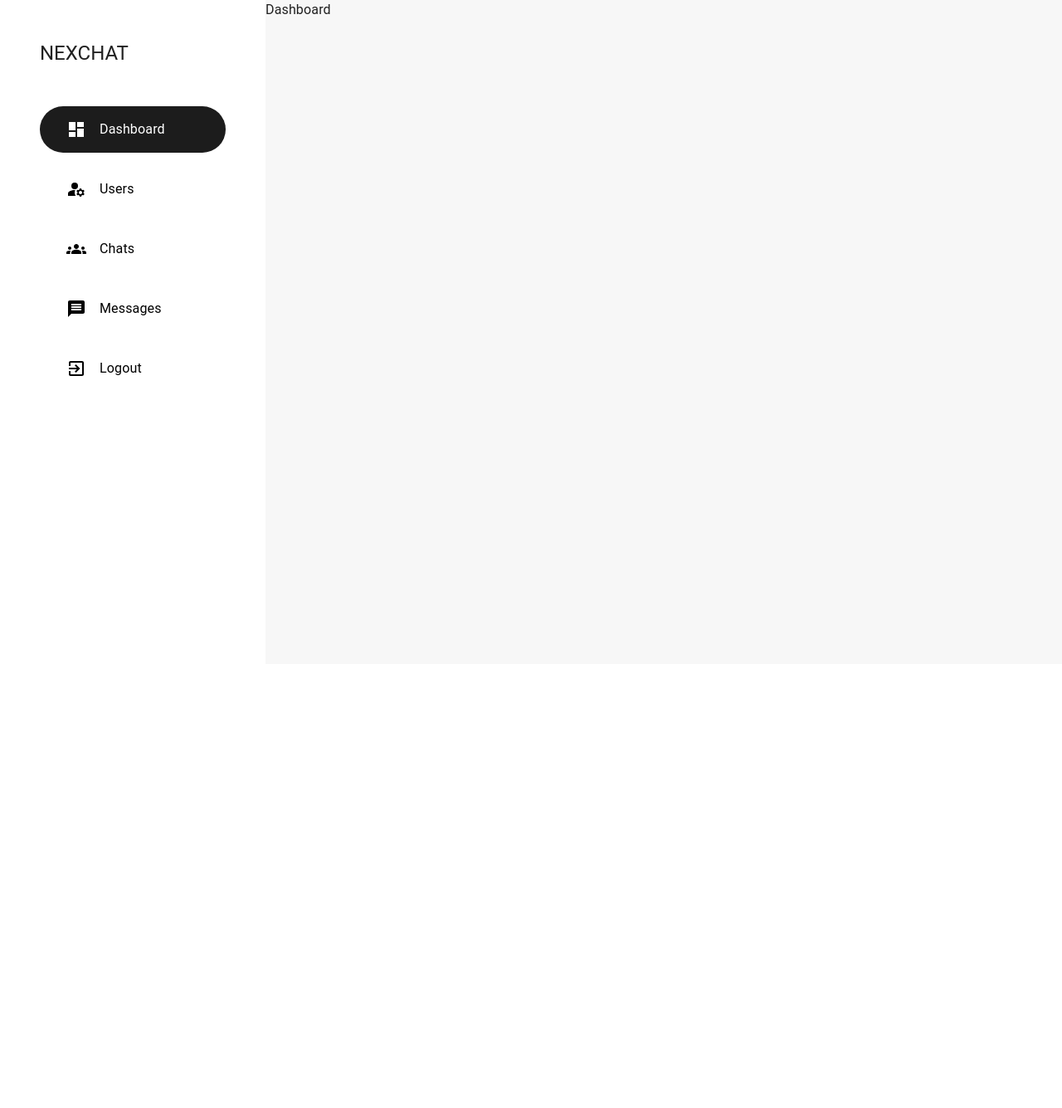
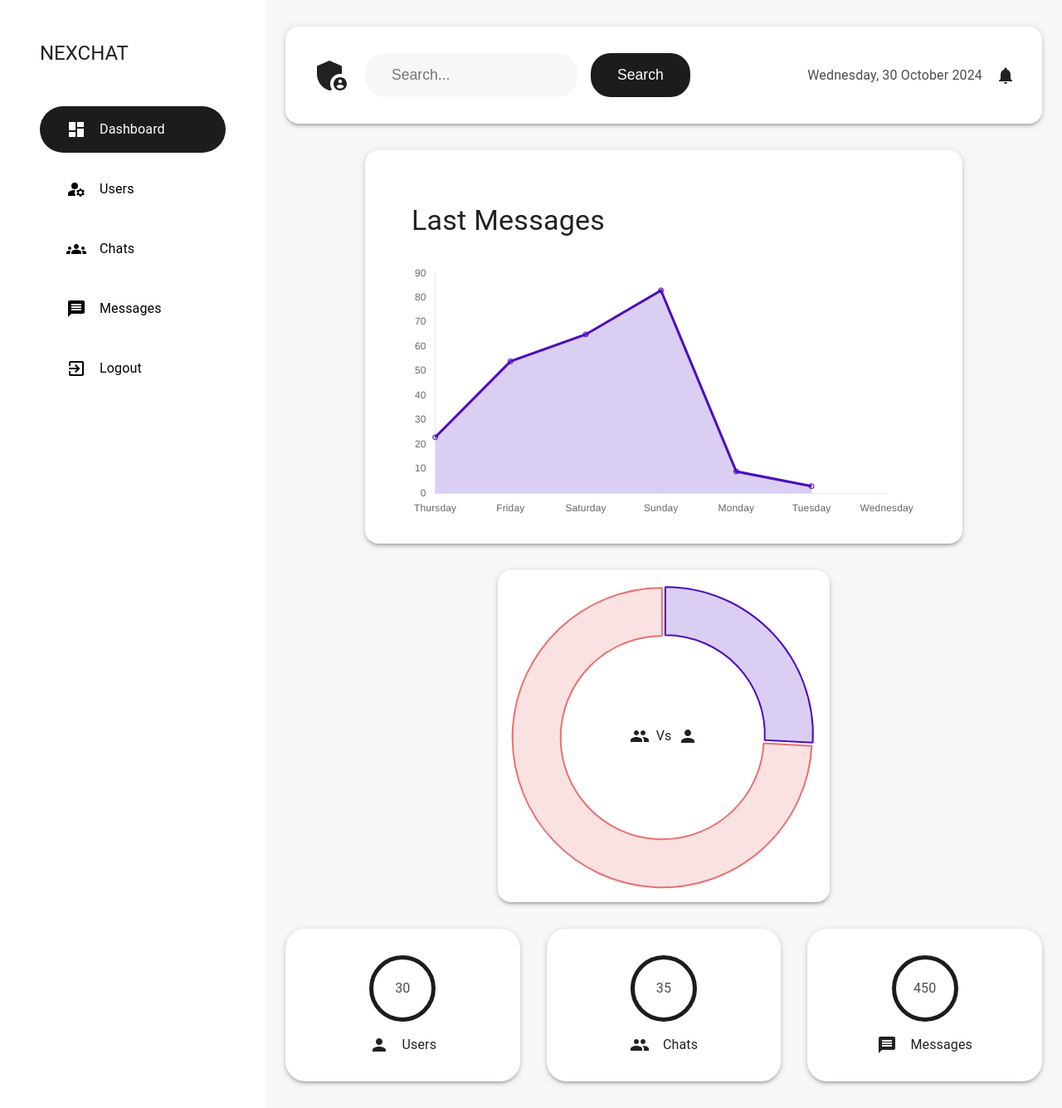
Before and after one commit to danishali22/mern-nexchat, a React (Vite) app in the folder client/: page /admin/dashboard in a window 1280 px wide. Shown: the whole page at 83% size. Before the commit the page ends 800 px from the top, so only its background shows below. Built offline with nearby package versions, Linux system fonts and the light colour scheme.

Commit message:
design admin dashboard

```diff
--- /dev/null
+++ b/client/src/components/specific/charts.jsx
@@ -0,0 +1,110 @@
+/* eslint-disable react/prop-types */
+import {
+    ArcElement,
+    CategoryScale,
+    Chart as ChartJS,
+    Filler,
+    Legend,
+    LineElement,
+    LinearScale,
+    PointElement,
+    Tooltip,
+  } from "chart.js";
+  import { Doughnut, Line } from "react-chartjs-2";
+  import {
+    orange,
+    orangeLight,
+    purple,
+    purpleLight,
+  } from "../../constants/color";
+  import { getLast7Days } from "../../lib/features";
+
+  ChartJS.register(
+    Tooltip,
+    CategoryScale,
+    LinearScale,
+    LineElement,
+    PointElement,
+    Filler,
+    ArcElement,
+    Legend
+  );
+
+  const labels = getLast7Days();
+
+  const lineChartOptions = {
+    responsive: true,
+    plugins: {
+      legend: {
+        display: false,
+      },
+      title: {
+        display: false,
+      },
+    },
+
+    scales: {
+      x: {
+        grid: {
+          display: false,
+        },
+      },
+      y: {
+        beginAtZero: true,
+        grid: {
+          display: false,
+        },
+      },
+    },
+  };
+
+  const LineChart = ({ value = [] }) => {
+    const data = {
+      labels,
+      datasets: [
+        {
+          data: value,
+          label: "Messages",
+          fill: true,
+          backgroundColor: purpleLight,
+          borderColor: purple,
+        },
+      ],
+    };
+
+    return <Line data={data} options={lineChartOptions} />;
+  };
+
+  const doughnutChartOptions = {
+    responsive: true,
+    plugins: {
+      legend: {
+        display: false,
+      },
+    },
+    cutout: 120,
+  };
+
+  const DoughnutChart = ({ value = [], labels = [] }) => {
+    const data = {
+      labels,
+      datasets: [
+        {
+          data: value,
+          backgroundColor: [purpleLight, orangeLight],
+          hoverBackgroundColor: [purple, orange],
+          borderColor: [purple, orange],
+          offset: 10,
+        },
+      ],
+    };
+    return (
+      <Doughnut
+        style={{ zIndex: 10 }}
+        data={data}
+        options={doughnutChartOptions}
+      />
+    );
+  };
+
+  export { DoughnutChart, LineChart };
--- a/client/src/components/styles/StyledComponent.jsx
+++ b/client/src/components/styles/StyledComponent.jsx
@@ -1,12 +1,12 @@
-import { styled } from "@mui/material";
+import { Skeleton, keyframes, styled } from "@mui/material";
 import { Link as LinkComponent } from "react-router-dom";
-import { grayColor } from "../../constants/color";
+import { grayColor, matBlack } from "../../constants/color";
 
-export const VisuallyHiddenInput = styled("input")({
+const VisuallyHiddenInput = styled("input")({
   border: 0,
   clip: "rect(0 0 0 0)",
   height: 1,
-    margin: 1,
+  margin: -1,
   overflow: "hidden",
   padding: 0,
   position: "absolute",
@@ -14,16 +14,16 @@ export const VisuallyHiddenInput = styled("input")({
   width: 1,
 });
 
-export const Link = styled(LinkComponent)`
+const Link = styled(LinkComponent)`
   text-decoration: none;
   color: black;
   padding: 1rem;
   &:hover {
-        background-color: rgba(0,0,0,0.3);
+    background-color: rgba(0, 0, 0, 0.1);
   }
 `;
 
-export const InputBox = styled("input")`
+const InputBox = styled("input")`
   width: 100%;
   height: 100%;
   border: none;
@@ -32,3 +32,46 @@ export const InputBox = styled("input")`
   border-radius: 1.5rem;
   background-color: ${grayColor};
 `;
+
+const SearchField = styled("input")`
+  padding: 1rem 2rem;
+  width: 20vmax;
+  border: none;
+  outline: none;
+  border-radius: 1.5rem;
+  background-color: ${grayColor};
+  font-size: 1.1rem;
+`;
+
+const CurveButton = styled("button")`
+  border-radius: 1.5rem;
+  padding: 1rem 2rem;
+  border: none;
+  outline: none;
+  cursor: pointer;
+  background-color: ${matBlack};
+  color: white;
+  font-size: 1.1rem;
+  &:hover {
+    background-color: rgba(0, 0, 0, 0.8);
+  }
+`;
+
+const bounceAnimation = keyframes`
+0% { transform: scale(1); }
+50% { transform: scale(1.5); }
+100% { transform: scale(1); }
+`;
+
+const BouncingSkeleton = styled(Skeleton)(() => ({
+  animation: `${bounceAnimation} 1s infinite`,
+}));
+
+export {
+  CurveButton,
+  SearchField,
+  InputBox,
+  Link,
+  VisuallyHiddenInput,
+  BouncingSkeleton,
+};
--- a/client/src/lib/features.js
+++ b/client/src/lib/features.js
@@ -1,3 +1,5 @@
+import moment from "moment";
+
 const fileFormat = (url = "") => {
   const fileExt = url.split(".").pop();
 
@@ -16,6 +18,28 @@ const fileFormat = (url = "") => {
   return "file";
 };
 
-const transformImage = (url="", width=100) => url;
+// https://res.cloudinary.com/dj5q966nb/image/upload/dpr_auto/w_200/v1710344436/fafceddc-2845-4ae7-a25a-632f01922b4d.png
 
-export {fileFormat, transformImage}
+// /dpr_auto/w_200
+const transformImage = (url = "", width = 100) => {
+  const newUrl = url.replace("upload/", `upload/dpr_auto/w_${width}/`);
+
+  return newUrl;
+};
+
+const getLast7Days = () => {
+  const currentDate = moment();
+
+  const last7Days = [];
+
+  for (let i = 0; i < 7; i++) {
+    const dayDate = currentDate.clone().subtract(i, "days");
+    const dayName = dayDate.format("dddd");
+
+    last7Days.unshift(dayName);
+  }
+
+  return last7Days;
+};
+
+export { fileFormat, transformImage, getLast7Days };
--- a/client/src/pages/admin/dashboard.jsx
+++ b/client/src/pages/admin/dashboard.jsx
@@ -1,11 +1,187 @@
-import AdminLayout from "../../components/layout/admin-layout"
+/* eslint-disable no-constant-binary-expression */
+/* eslint-disable react/prop-types */
+import {
+  AdminPanelSettings as AdminPanelSettingsIcon,
+  Group as GroupIcon,
+  Message as MessageIcon,
+  Notifications as NotificationsIcon,
+  Person as PersonIcon,
+} from "@mui/icons-material";
+import {
+  Box,
+  Container,
+  Paper,
+  Stack,
+  Typography,
+} from "@mui/material";
+import moment from "moment";
+import AdminLayout from "../../components/layout/admin-layout";
+import { DoughnutChart, LineChart } from "../../components/specific/charts";
+import {
+  CurveButton,
+  SearchField,
+} from "../../components/styles/StyledComponent";
+import { matBlack } from "../../constants/color";
 
 const Dashboard = () => {
+
+  const Appbar = (
+    <Paper
+      elevation={3}
+      sx={{ padding: "2rem", margin: "2rem 0", borderRadius: "1rem" }}
+    >
+      <Stack direction={"row"} alignItems={"center"} spacing={"1rem"}>
+        <AdminPanelSettingsIcon sx={{ fontSize: "3rem" }} />
+
+        <SearchField placeholder="Search..." />
+
+        <CurveButton>Search</CurveButton>
+        <Box flexGrow={1} />
+        <Typography
+          display={{
+            xs: "none",
+            lg: "block",
+          }}
+          color={"rgba(0,0,0,0.7)"}
+          textAlign={"center"}
+        >
+          {moment().format("dddd, D MMMM YYYY")}
+        </Typography>
+
+        <NotificationsIcon />
+      </Stack>
+    </Paper>
+  );
+
+  const Widgets = (
+    <Stack
+      direction={{
+        xs: "column",
+        sm: "row",
+      }}
+      spacing="2rem"
+      justifyContent="space-between"
+      alignItems={"center"}
+      margin={"2rem 0"}
+    >
+      <Widget title={"Users"} value={30} Icon={<PersonIcon />} />
+      <Widget
+        title={"Chats"}
+        value={35}
+        Icon={<GroupIcon />}
+      />
+      <Widget
+        title={"Messages"}
+        value={450}
+        Icon={<MessageIcon />}
+      />
+    </Stack>
+  );
+
   return (
     <AdminLayout>
-      <div>Dashboard</div>
+        <Container component={"main"}>
+          {Appbar}
+
+          <Stack
+            direction={{
+              xs: "column",
+              lg: "row",
+            }}
+            flexWrap={"wrap"}
+            justifyContent={"center"}
+            alignItems={{
+              xs: "center",
+              lg: "stretch",
+            }}
+            sx={{ gap: "2rem" }}
+          >
+            <Paper
+              elevation={3}
+              sx={{
+                padding: "2rem 3.5rem",
+                borderRadius: "1rem",
+                width: "100%",
+                maxWidth: "45rem",
+              }}
+            >
+              <Typography margin={"2rem 0"} variant="h4">
+                Last Messages
+              </Typography>
+
+              <LineChart value={[23,54,65,83,9,3]} />
+            </Paper>
+
+            <Paper
+              elevation={3}
+              sx={{
+                padding: "1rem ",
+                borderRadius: "1rem",
+                display: "flex",
+                justifyContent: "center",
+                alignItems: "center",
+                width: { xs: "100%", sm: "50%" },
+                position: "relative",
+                maxWidth: "25rem",
+              }}
+            >
+              <DoughnutChart
+                labels={["Single Chats", "Group Chats"]}
+                value={[23,66]}
+              />
+
+              <Stack
+                position={"absolute"}
+                direction={"row"}
+                justifyContent={"center"}
+                alignItems={"center"}
+                spacing={"0.5rem"}
+                width={"100%"}
+                height={"100%"}
+              >
+                <GroupIcon /> <Typography>Vs </Typography>
+                <PersonIcon />
+              </Stack>
+            </Paper>
+          </Stack>
+
+          {Widgets}
+        </Container>
     </AdminLayout>
-  )
-}
+  );
+};
 
-export default Dashboard
+const Widget = ({ title, value, Icon }) => (
+  <Paper
+    elevation={3}
+    sx={{
+      padding: "2rem",
+      margin: "2rem 0",
+      borderRadius: "1.5rem",
+      width: "20rem",
+    }}
+  >
+    <Stack alignItems={"center"} spacing={"1rem"}>
+      <Typography
+        sx={{
+          color: "rgba(0,0,0,0.7)",
+          borderRadius: "50%",
+          border: `5px solid ${matBlack}`,
+          width: "5rem",
+          height: "5rem",
+          display: "flex",
+          justifyContent: "center",
+          alignItems: "center",
+        }}
+      >
+        {value}
+      </Typography>
+      <Stack direction={"row"} spacing={"1rem"} alignItems={"center"}>
+        {Icon}
+        <Typography>{title}</Typography>
+      </Stack>
+    </Stack>
+  </Paper>
+);
+
+export default Dashboard;
--- /dev/null
+++ b/package.json
@@ -0,0 +1,5 @@
+{
+  "dependencies": {
+    "@mui/x-data-grid": "^7.22.0"
+  }
+}
```
Also changed, not shown: 1 other file (tests, documents, lock files or other folders). Lines whose indentation alone changed are shown as unchanged.
